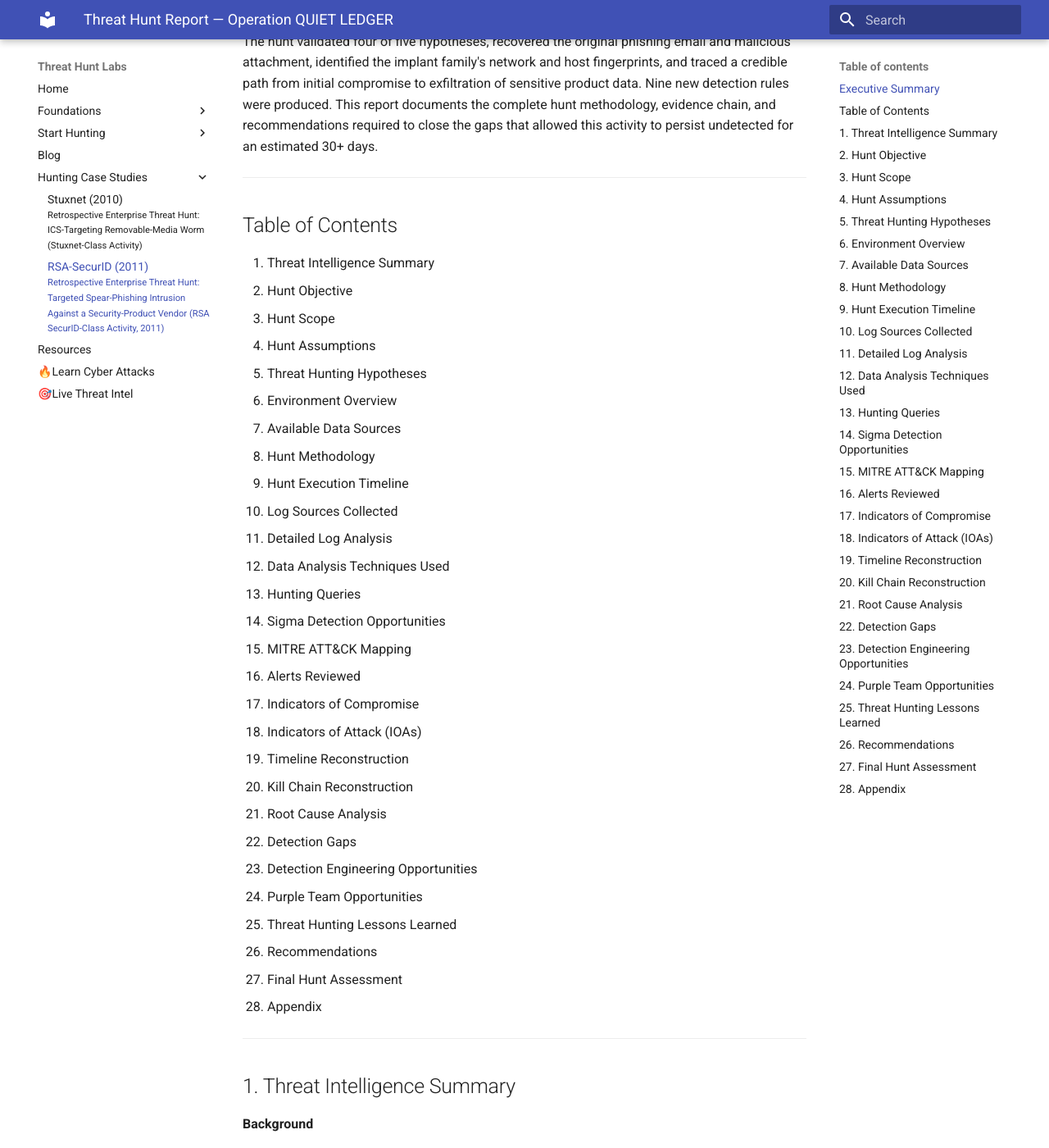
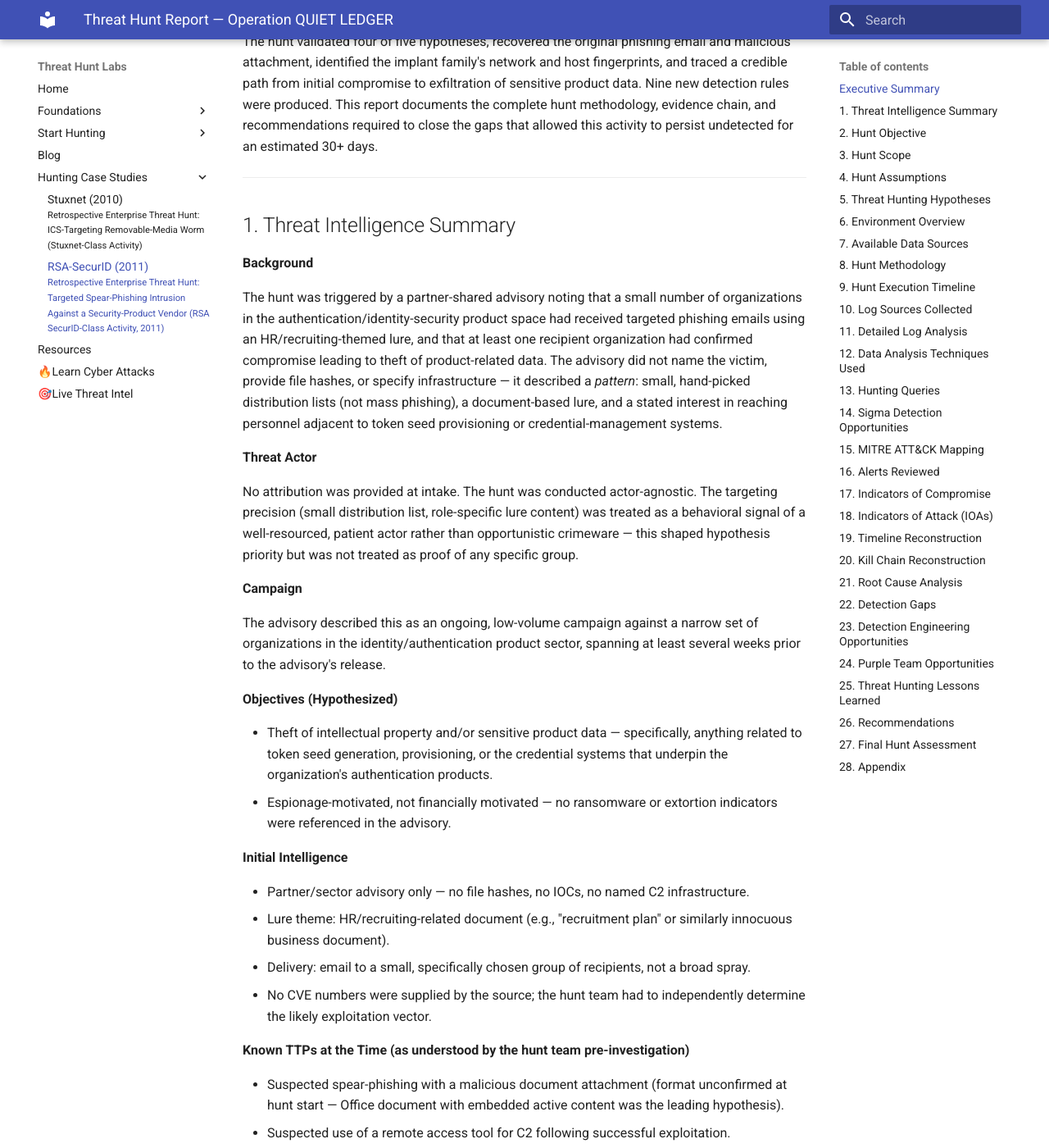
Before and after one commit to pbmundas/ThreatHuntingLabs, an MkDocs documentation site: the page built from docs/case-studies/2011-RSA-SecurID-Retrospective-Threat-Hunt-Report.md, in a window 1280 px wide and 1400 px high, scrolled down 1141 px. Shown: the whole window at 82% size. Built offline with MkDocs 1.6.1 and Material for MkDocs 9.7.7, drawn with Linux system fonts in a browser that asks for light colours.

Commit message:
Update 2011-RSA-SecurID-Retrospective-Threat-Hunt-Report.md

```diff
--- a/docs/case-studies/2011-RSA-SecurID-Retrospective-Threat-Hunt-Report.md
+++ b/docs/case-studies/2011-RSA-SecurID-Retrospective-Threat-Hunt-Report.md
@@ -21,39 +21,6 @@ This hunt was initiated after threat intelligence indicated that organizations d
 Over an 18-day retrospective hunt spanning email, endpoint, network, and identity telemetry, the team identified a four-person spear-phishing wave delivered from a spoofed external sender, containing a malicious Excel attachment. One recipient opened the attachment, triggering exploitation of an unpatched Adobe Flash component embedded in the spreadsheet and silent installation of a remote access tool. The implant established outbound C2 to a small set of low-reputation domains, was used over several weeks to harvest credentials and map the internal network, and was ultimately used to pivot from the initial victim's workstation to a staging server with access to a seed-provisioning system for the organization's authentication token product line. Evidence of large encrypted RAR archives staged and exfiltrated via FTP to an external host was recovered.
 
 The hunt validated four of five hypotheses, recovered the original phishing email and malicious attachment, identified the implant family's network and host fingerprints, and traced a credible path from initial compromise to exfiltration of sensitive product data. Nine new detection rules were produced. This report documents the complete hunt methodology, evidence chain, and recommendations required to close the gaps that allowed this activity to persist undetected for an estimated 30+ days.
-
----
-
-## Table of Contents
-
-1. Threat Intelligence Summary
-2. Hunt Objective
-3. Hunt Scope
-4. Hunt Assumptions
-5. Threat Hunting Hypotheses
-6. Environment Overview
-7. Available Data Sources
-8. Hunt Methodology
-9. Hunt Execution Timeline
-10. Log Sources Collected
-11. Detailed Log Analysis
-12. Data Analysis Techniques Used
-13. Hunting Queries
-14. Sigma Detection Opportunities
-15. MITRE ATT&CK Mapping
-16. Alerts Reviewed
-17. Indicators of Compromise
-18. Indicators of Attack (IOAs)
-19. Timeline Reconstruction
-20. Kill Chain Reconstruction
-21. Root Cause Analysis
-22. Detection Gaps
-23. Detection Engineering Opportunities
-24. Purple Team Opportunities
-25. Threat Hunting Lessons Learned
-26. Recommendations
-27. Final Hunt Assessment
-28. Appendix
 
 ---
 
```
